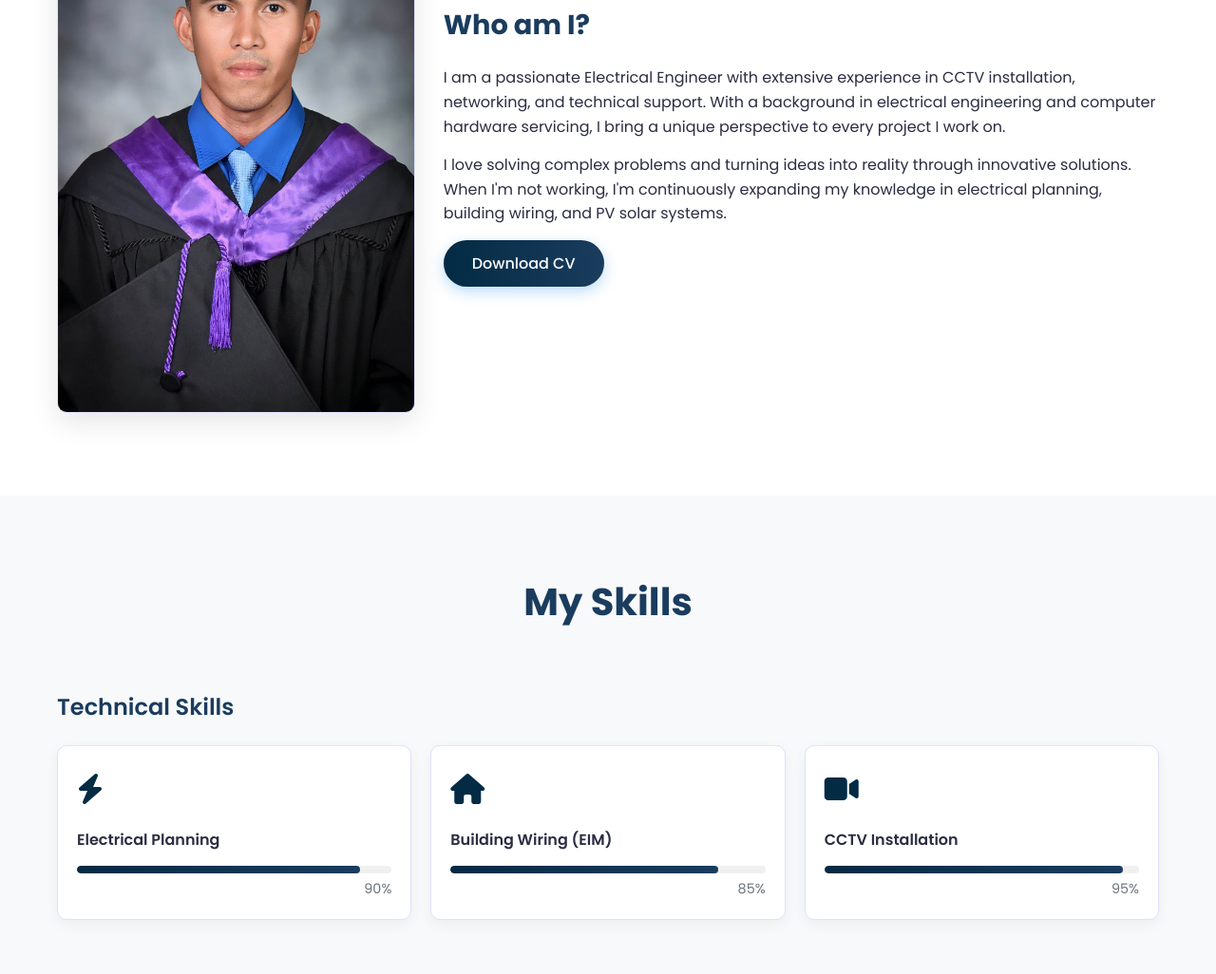
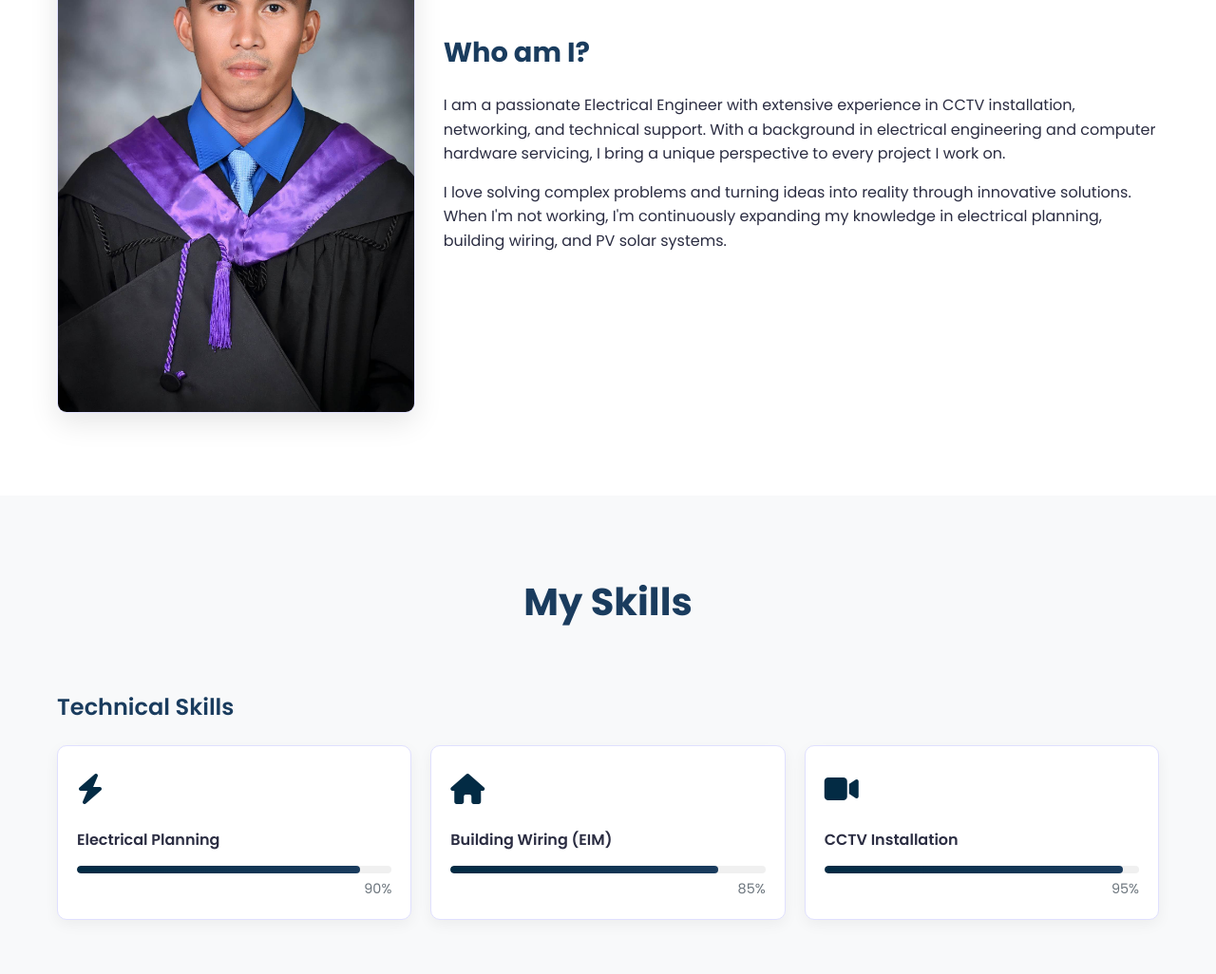
Before and after one commit to seaengr/portfolio, a plain HTML site: page index.html in a window 1280 px wide. Shown: the part 1140-2166 px from the top of the page at 95% size. Drawn offline with Linux system fonts and the light colour scheme.

Commit message:
Remove Download CV button from About Me section

```diff
--- a/index.html
+++ b/index.html
@@ -100,7 +100,6 @@
                     <h3>Who am I?</h3>
                     <p>I am a passionate Electrical Engineer with extensive experience in CCTV installation, networking, and technical support. With a background in electrical engineering and computer hardware servicing, I bring a unique perspective to every project I work on.</p>
                     <p>I love solving complex problems and turning ideas into reality through innovative solutions. When I'm not working, I'm continuously expanding my knowledge in electrical planning, building wiring, and PV solar systems.</p>
-                    <a href="#" class="btn btn-primary">Download CV</a>
                 </div>
             </div>
         </div>
```
